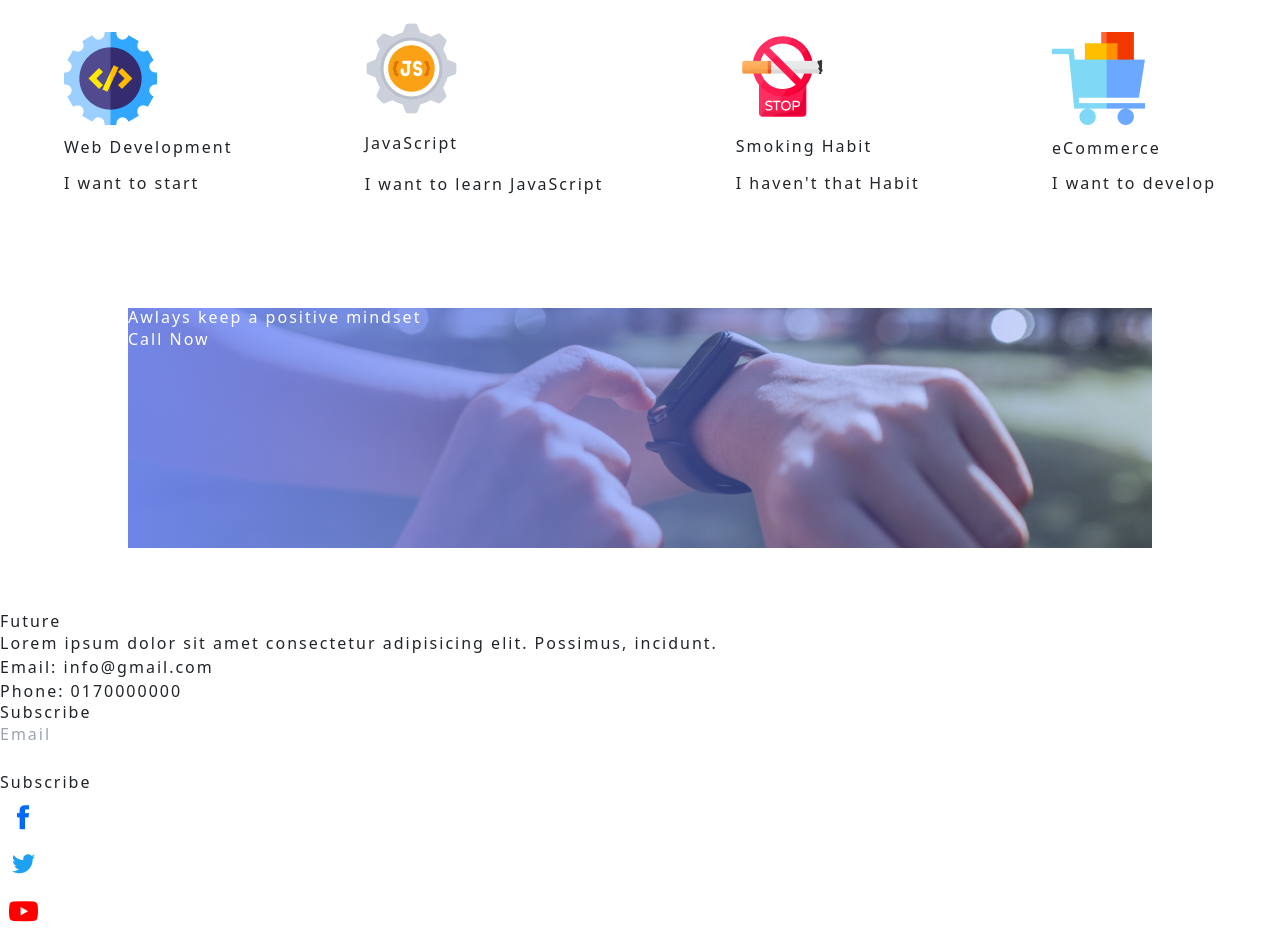
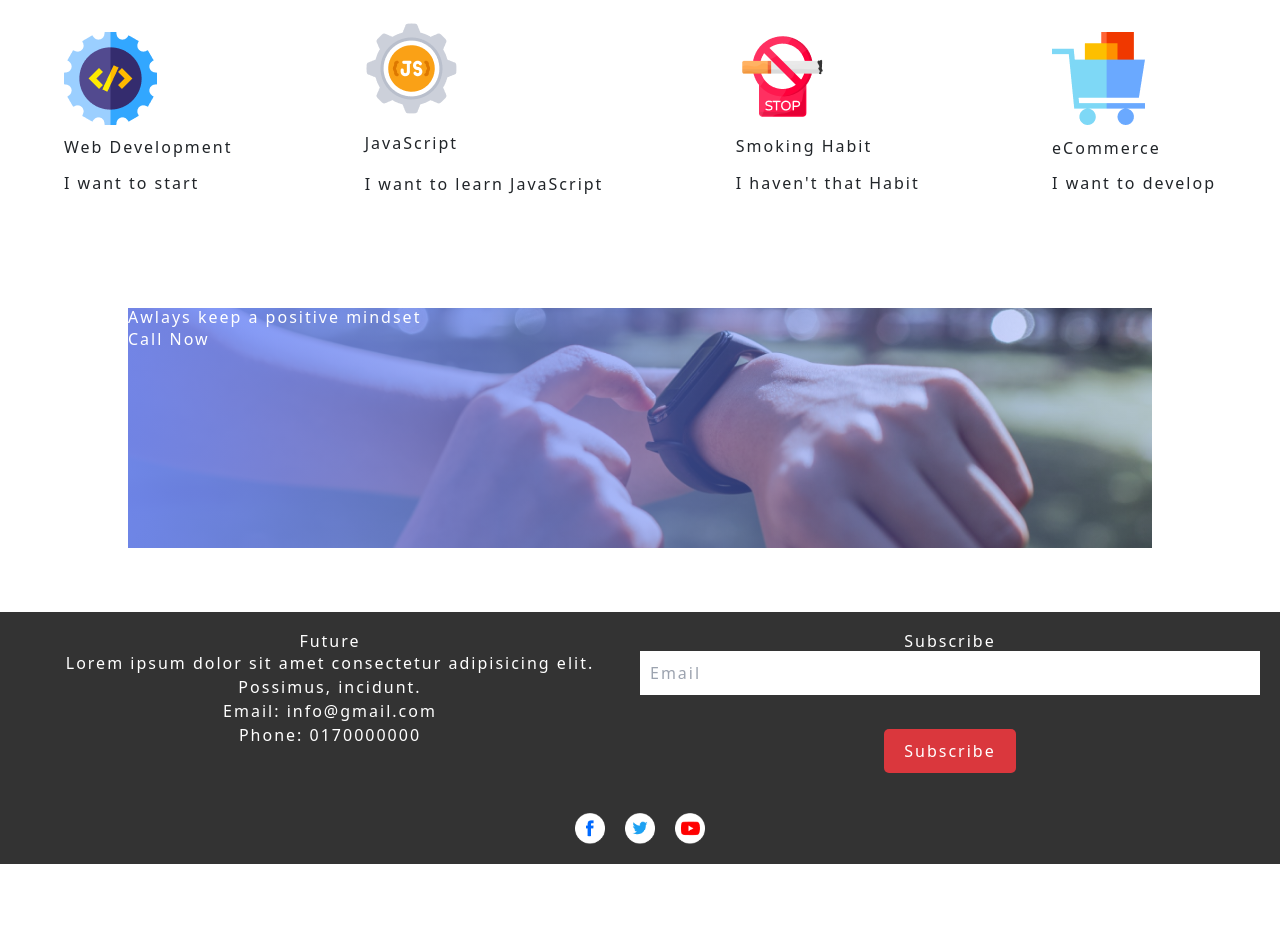
Before and after one commit to raihanchowdhury01/mid-Final-Exam-dyd, a plain HTML site: page index.html in a window 1280 px wide. Shown: the part 1293-2228 px from the top of the page. After the commit the page ends 2157 px from the top, so only its background shows below. Drawn offline with nearby package versions, Linux system fonts and the light colour scheme.

Commit message:
saikot updated

```diff
--- a/style.css
+++ b/style.css
@@ -59,3 +59,60 @@ header{
     height: 100%;
 
 }
+
+
+
+
+/* saikat has been developed  */
+/* style.css */
+
+/* Footer Styles */
+footer {
+    background-color: #333; /* Background color for the footer */
+    color: #fff; /* Text color for the footer */
+    padding: 20px;
+    text-align: center;
+}
+
+.footer {
+    display: flex;
+    justify-content: space-between;
+    flex-wrap: wrap;
+}
+
+.footerText,
+.subSection {
+    flex: 1; /* Equal width for both sections in the footer */
+    margin-bottom: 20px;
+}
+
+.subSection input {
+    width: 100%; /* Make the input field take full width */
+    padding: 10px;
+    margin-bottom: 10px;
+}
+
+.subBtn {
+    background-color: #da373d; /* Button background color */
+    color: #fff; /* Button text color */
+    padding: 10px 20px;
+    border: none;
+    cursor: pointer;
+    border-radius: 5px;
+}
+
+.subBtn:hover {
+    background-color: #b52a2f; /* Change background color on hover */
+}
+
+/* Logo Styles */
+.logo {
+    display: flex;
+    justify-content: center;
+    margin-top: 20px;
+}
+
+.logo img {
+    width: 30px; /* Adjust the width of the social media icons */
+    margin: 0 10px; /* Add some spacing between icons */
+}
```
